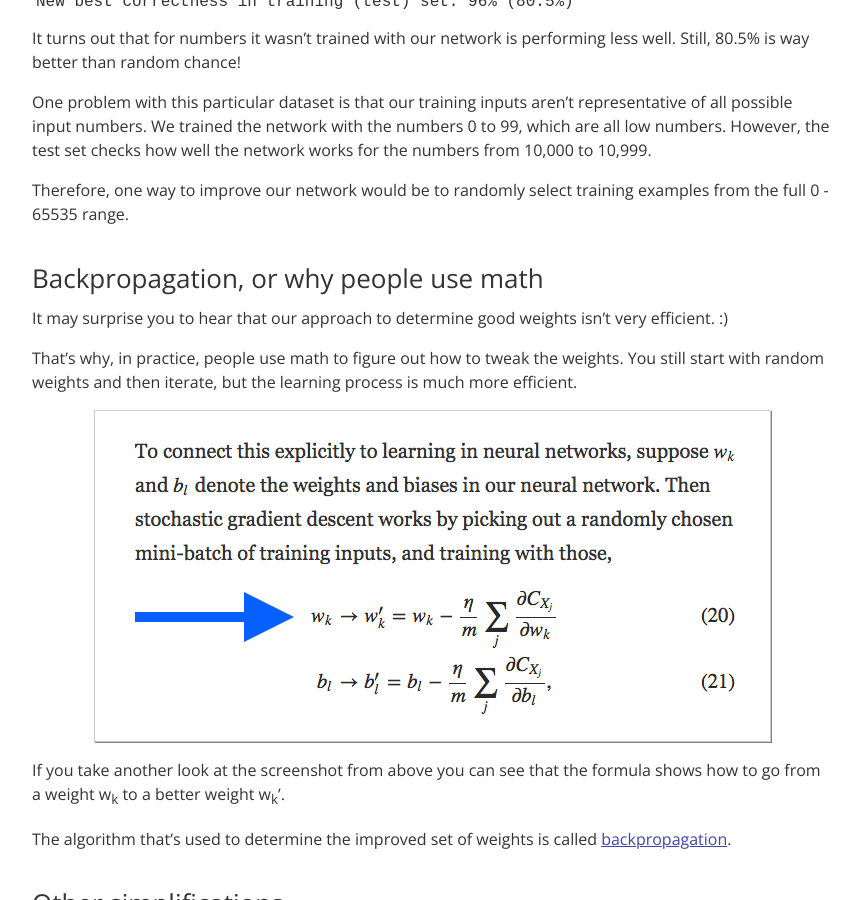
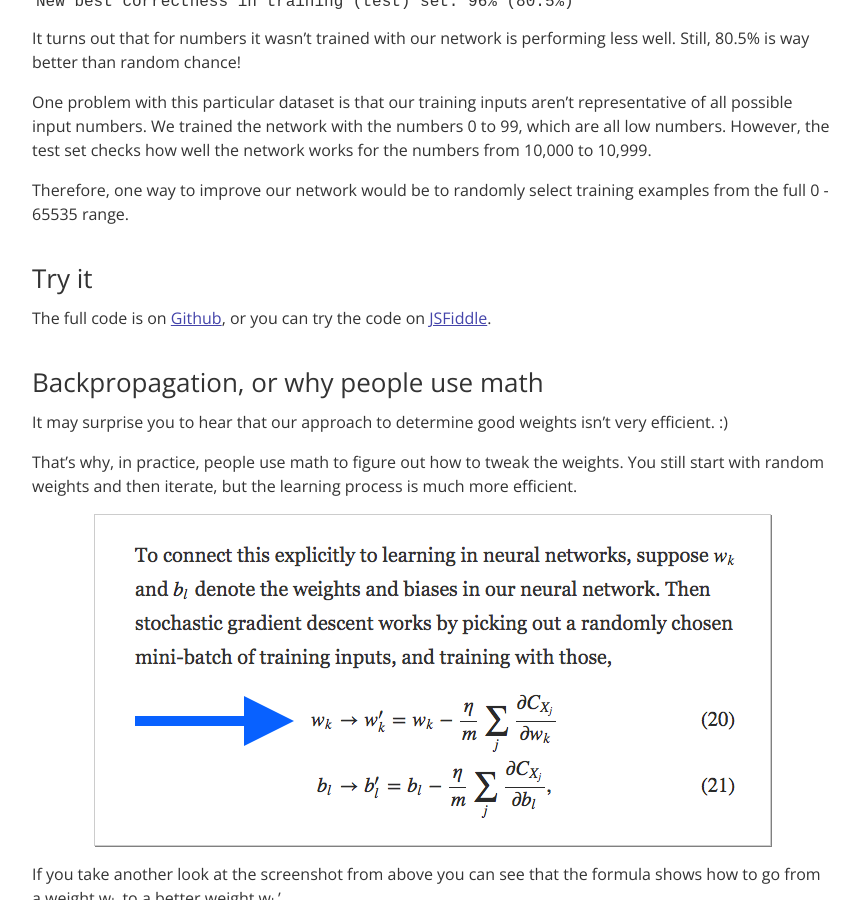
Before and after one commit to mattzeunert/mattzeunert.github.io, a Jekyll site: the page built from _posts/2016-12-09-neural-netoworks-super-simple-introduction.md, in a window 1280 px wide and 900 px high, scrolled down 9885 px. Shown: the whole window, without its empty margins (106-966 px from the left). Built offline with Jekyll 4.4.1, drawn with Linux system fonts in a browser that asks for light colours; nearby versions of some CDN libraries; comment, search, counter and statistics services are not loaded.

Commit message:
Add try it section.

```diff
--- a/_posts/2016-12-09-neural-netoworks-super-simple-introduction.md
+++ b/_posts/2016-12-09-neural-netoworks-super-simple-introduction.md
@@ -296,6 +296,10 @@ One problem with this particular dataset is that our training inputs aren't repr
 
 Therefore, one way to improve our network would be to randomly select training examples from the full 0 - 65535 range.
 
+## Try it
+
+The full code is on [Github](https://github.com/mattzeunert/super-simple-neural-network/blob/master/random-weights.js), or you can try the code on [JSFiddle](https://jsfiddle.net/kdyva9ra/1/).
+
 ## Backpropagation, or why people use math
 
 It may surprise you to hear that our approach to determine good weights isn't very efficient. :)
```
